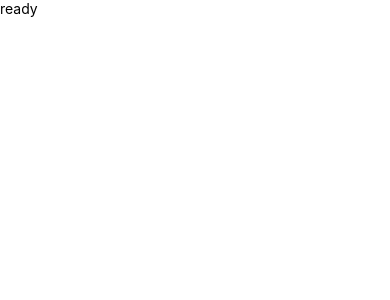
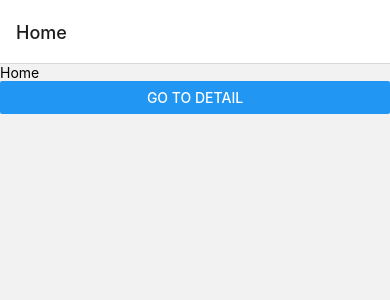
Before and after one commit to dovigod/nativeMov, a React Native app: screen /Home in a window 390 px wide. Shown: the top 300 px of the page. Built offline with nearby package versions, Linux system fonts and the light colour scheme.

Commit message:
leaning about screens , navigation

```diff
--- a/App.tsx
+++ b/App.tsx
@@ -1,10 +1,12 @@
 import { StatusBar } from 'expo-status-bar';
 import React, { useState } from 'react';
-import { StyleSheet, Text, View, Image, NativeModule } from 'react-native';
+import { StyleSheet, Text, View, Image } from 'react-native';
 import * as Font from 'expo-font';
 import AppLoading from 'expo-app-loading';
 import { Asset } from 'expo-asset';
 import { Ionicons } from '@expo/vector-icons';
+import { NavigationContainer } from '@react-navigation/native';
+import StackNav from './navigation/Stack';
 
 const cacheImages = (images: Array<string> | any) =>
 	images.map((image: string) => {
@@ -15,7 +17,7 @@ const cacheImages = (images: Array<string> | any) =>
 		}
 	});
 
-const cacheFonts = (fonts: any) => fonts.map((font: any) => (font) => Font.loadAsync(font));
+const cacheFonts = (fonts: any) => fonts.map((font: any) => Font.loadAsync(font));
 
 export default function App() {
 	const [isReady, setIsReady] = useState(false);
@@ -27,24 +29,22 @@ export default function App() {
 
 		const fonts = cacheFonts([Ionicons.font]);
 		console.log(images);
-		//Because the Promise.all will wait for it :)
+
 		return Promise.all([...images, ...fonts]);
 	};
 	const onFinish = () => {
 		setIsReady(true);
 	};
 	return isReady ? (
-		<Text>ready</Text>
+		<NavigationContainer>
+			<StackNav />
+		</NavigationContainer>
 	) : (
 		<AppLoading startAsync={loadAssets} onFinish={onFinish} onError={(e) => console.log(e)} />
 	);
 }
 
 /*
-Image.prefetch() => 이미지 미리 로딩
-asset <- asset sys에 접근 가능하게
-Apploading => preloading
-prop{
-  startAsync =? promise return func
-}
+navigation;
+
 */
--- /dev/null
+++ b/Screens/Detail.tsx
@@ -0,0 +1,8 @@
+import React from 'react';
+import { View, Text } from 'react-native';
+
+export default () => (
+	<View>
+		<Text>Detail</Text>
+	</View>
+);
--- /dev/null
+++ b/Screens/Home.tsx
@@ -0,0 +1,11 @@
+import React from 'react';
+import { View, Text, Button } from 'react-native';
+
+export default ({ navigation }: any) => {
+	return (
+		<View>
+			<Text>Home</Text>
+			<Button onPress={() => navigation.navigate('Detail')} title="Go to Detail" />
+		</View>
+	);
+};
--- /dev/null
+++ b/navigation/Stack.tsx
@@ -0,0 +1,22 @@
+//thing on top of each other
+import React from 'react';
+import { createStackNavigator } from '@react-navigation/stack';
+import Home from '../Screens/Home';
+import Detail from '../Screens/Detail';
+
+const stack = createStackNavigator();
+
+const StackNav = () => (
+	<stack.Navigator>
+		<stack.Screen name="Home" component={Home}></stack.Screen>
+		<stack.Screen name="Detail" component={Detail}></stack.Screen>
+	</stack.Navigator>
+);
+
+export default StackNav;
+
+/*
+navigator -> gives prop
+screen has access to prop 'navigation'
+
+*/
```
Also changed, not shown: package.json (+7 -0 lines), com.txt (added), 1 other file (tests, documents, lock files or other folders).
